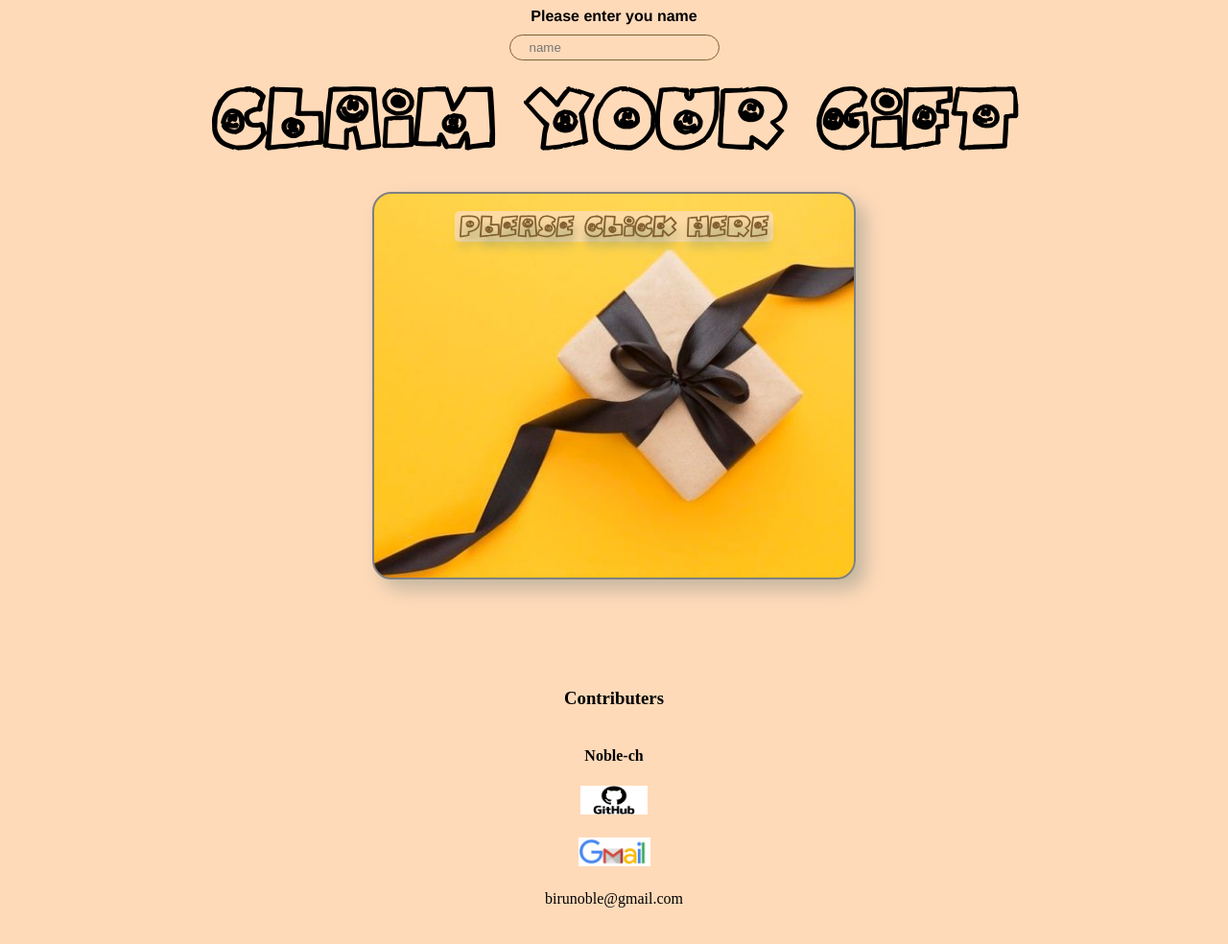
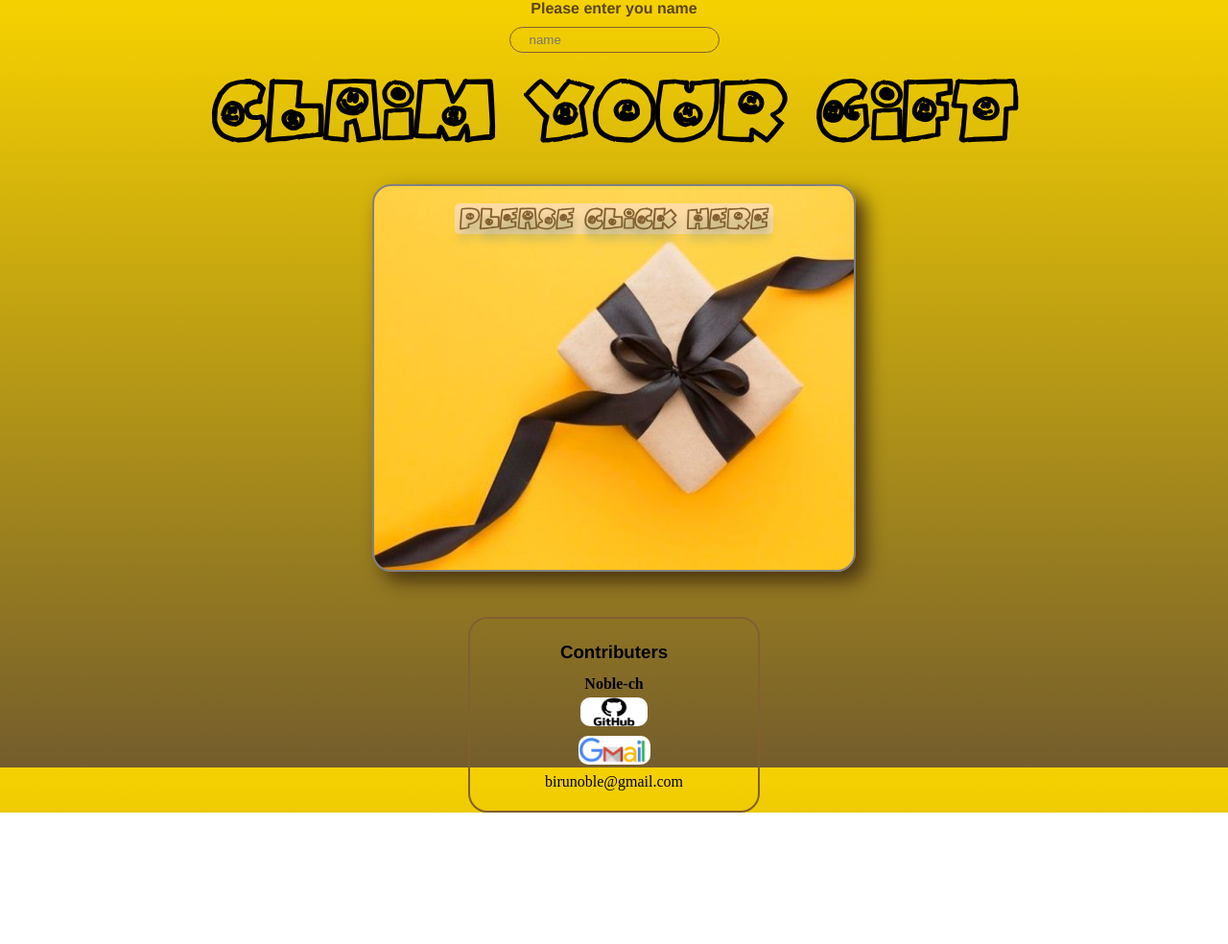
Before and after one commit to noble-ch/Gift-link, a plain HTML site: page index.html in a window 1280 px wide. Shown: the whole page at 96% size. After the commit the page ends 847 px from the top, so only its background shows below. Drawn offline with Linux system fonts and the light colour scheme.

Commit message:
Add files via upload

```diff
--- a/index.css
+++ b/index.css
@@ -1,5 +1,8 @@
 body {
-  background-color: peachpuff;
+  /* background-color: peachpuff; */
+  background: linear-gradient(rgb(246, 209, 0), rgb(116, 93, 44));
+  margin: 0;
+  height: 100vh;
 
   text-align: center;
 }
@@ -21,6 +24,9 @@ h1 {
   font-family: got;
   font-size: 64px;
 }
+#displayText {
+  font-size: 40px;
+}
 #img {
   border: 2px solid gray;
 
@@ -30,15 +36,15 @@ h1 {
   height: 400px;
   background-image: url("gift.jpg");
   background-size: cover;
-  box-shadow: 10px 10px 20px rgb(194, 181, 159);
-  margin: 0 auto;
+  box-shadow: 10px 10px 20px rgb(73, 52, 16);
+  margin: auto;
   align-items: center;
 }
 #img:hover {
-  width: 520px;
-  height: 420px;
+  width: 500px;
+  height: 400px;
   box-decoration-break: slice;
-  box-shadow: 10px -10px 200px rgb(194, 181, 159);
+  box-shadow: 10px -2px 100px rgb(94, 66, 17);
 }
 div {
   display: flex;
@@ -58,11 +64,24 @@ div {
 label {
   font-family: "Franklin Gothic Medium", "Arial Narrow", Arial, sans-serif;
   font-weight: bolder;
+  color: rgb(90, 69, 21);
 }
 div {
   margin: 0%;
 }
+a {
+  display: flex;
+  justify-content: center;
+}
+#a:hover {
+  text-decoration: none;
+  box-shadow: 2px 1px 5px rgb(180, 150, 74);
+}
 
-a {
-  text-decoration: none;
+.botom {
+  width: 300px;
+  height: 200px;
+  margin: 0 auto;
+  border: 2px solid rgb(130, 95, 48);
+  border-radius: 20px;
 }
--- a/index.html
+++ b/index.html
@@ -24,10 +24,10 @@
     </div>
     <div class="botom">
       <p>
-        <h3 >Contributers</h3>
+        <h3 style="margin: -0.5rem ; font-family: 'Franklin Gothic Medium', 'Arial Narrow', Arial, sans-serif;" >Contributers</h3>
         <h4>Noble-ch</h4>
-        <a href="https://github.com/Noble-ch"><img style="height: 30px ; width: 70px;" src="GitHub-Mark.png" alt="github logo" , > </a>
-       <p style="font-size: 20px;"><img style="height: 30px; display: inline-flex;" src="gmail.png" alt="gmail"></p>
+        <a href="https://github.com/Noble-ch"><img id="a" style="height: 30px ; width: 70px; border-radius: 10px; margin: -1rem; " src="GitHub-Mark.png" alt="github logo" , > </a>
+       <p style="font-size: 20px;"><img style="height: 30px; display: inline-flex; border-radius: 10px; margin: -1rem;" src="gmail.png" alt="gmail"></p>
         <span>
 birunoble@gmail.com
         </span>
--- a/index.js
+++ b/index.js
@@ -17,8 +17,12 @@ clickDiv.addEventListener("click", () => {
     displayText.textContent = "Fuck you " + inputField.value;
     theGift();
     message.style.background = "rgb(253, 219, 163)";
+    message.style.fontFamily = "got";
+    message.style.color = "rgb(130, 95, 48)";
   } else {
     message.textContent = " please enter your name";
+    message.style.color = "white";
+    message.style.fontFamily = "inherit";
     message.style.background = "red";
   }
 });
```
